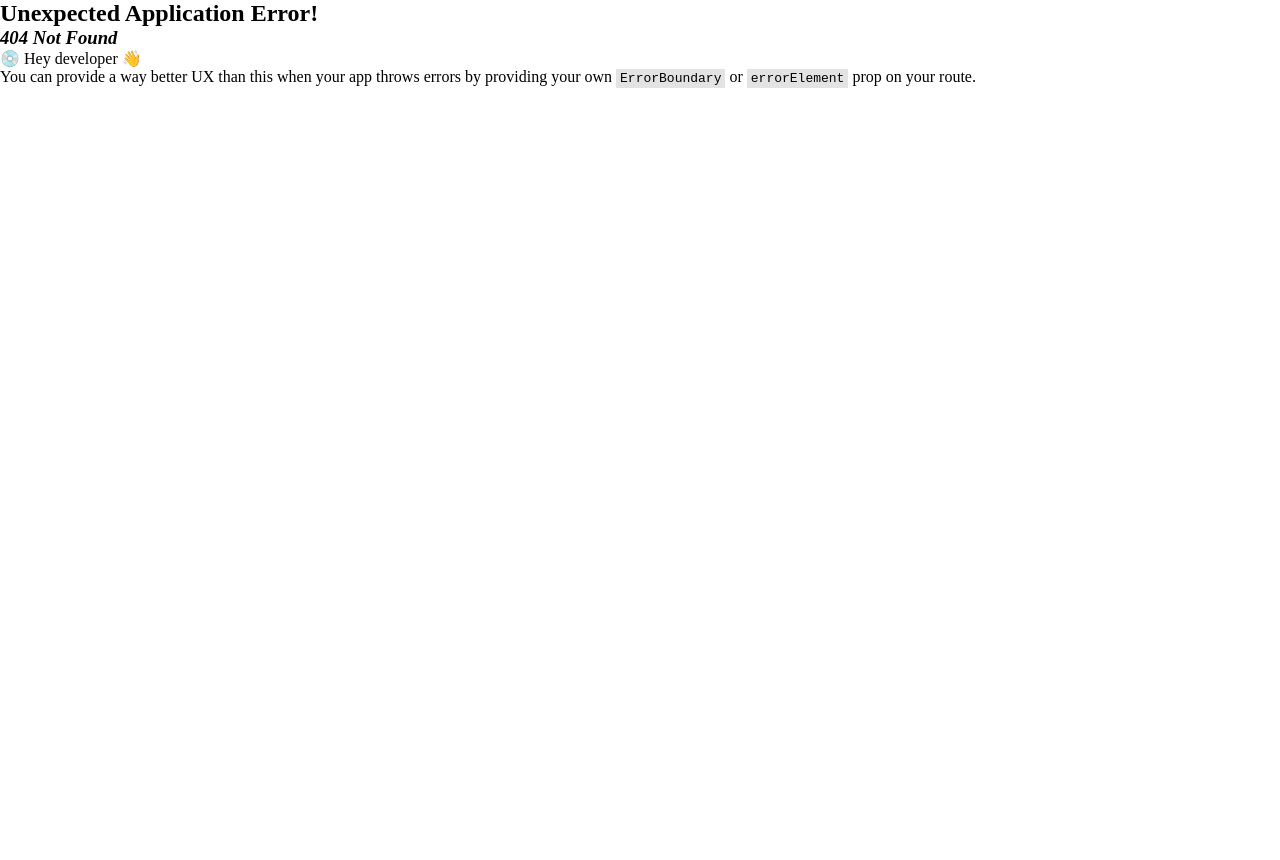
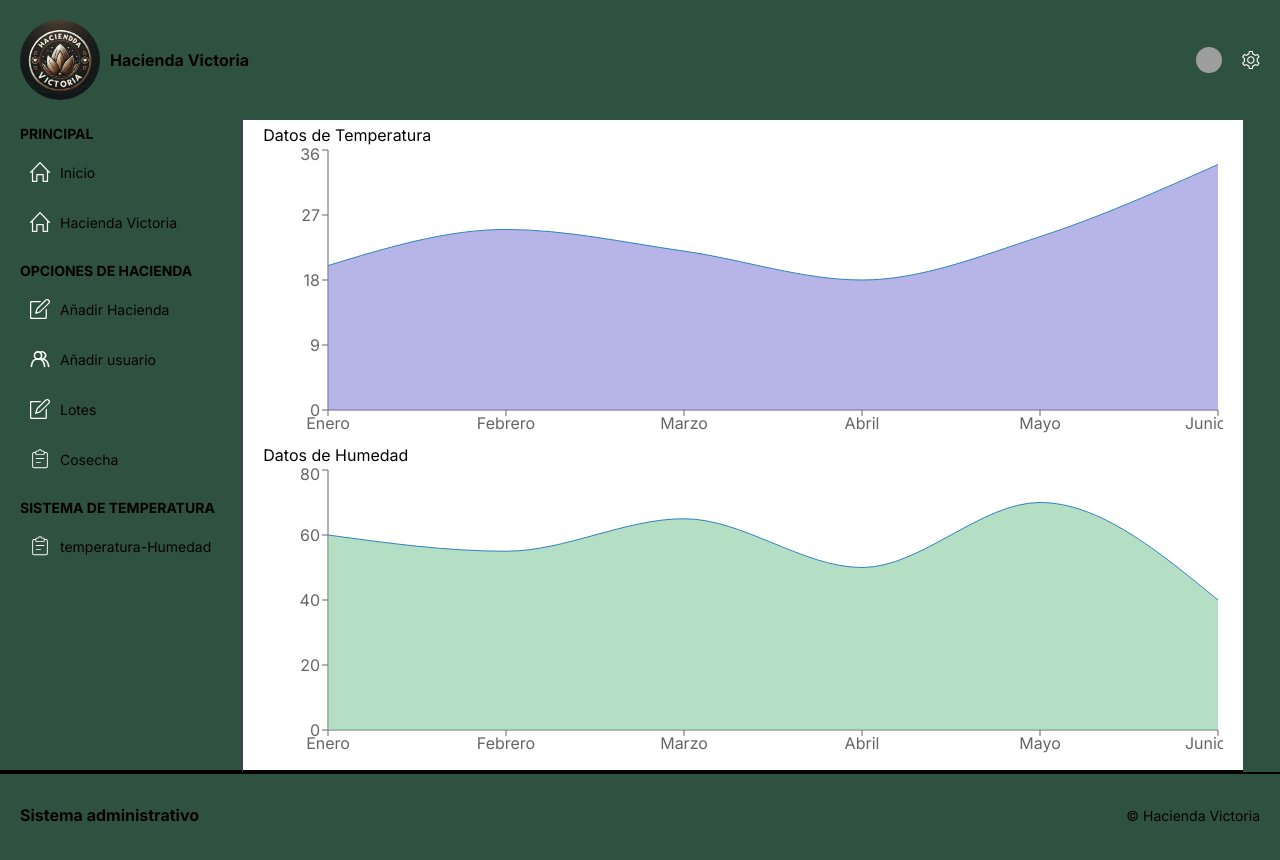
Before and after one commit to JorgeProdri/Proyect8sb, a React (Vite) app in the folder Proyect8sb/: page /Th in a window 1280 px wide. Before the commit this address had no page. Shown: the top 860 px of the page. Before the commit the page ends 800 px from the top, so only its background shows below. Built offline with nearby package versions, Linux system fonts and the light colour scheme; grey boxes are pictures that could not be loaded.

Commit message:
CORRECCIONES

```diff
--- a/Proyect8sb/package.json
+++ b/Proyect8sb/package.json
@@ -15,7 +15,9 @@
     "@mui/material": "^5.13.7",
     "@mui/x-data-grid": "^6.9.2",
     "@tanstack/react-query": "^4.29.19",
+    "chart.js": "^4.4.1",
     "react": "^18.2.0",
+    "react-chartjs-2": "^5.2.0",
     "react-dom": "^18.2.0",
     "react-router-dom": "^6.21.1",
     "recharts": "^2.7.2",
--- a/Proyect8sb/src/App.tsx
+++ b/Proyect8sb/src/App.tsx
@@ -11,6 +11,7 @@ import Finca from "./pages/finca/Finca";
 import Cosecha from "./pages/cosecha/Cosecha";
 import Lotes from "./pages/lote/Lotes";
 import Product from "./pages/product/Product";
+import Th from  "./pages/TH/Th";
 import {
   QueryClient,
   QueryClientProvider,
@@ -69,6 +70,10 @@ function App() {
           element: <User />,
         },
         {
+          path: "/Th",
+          element: <Th />,
+        },
+        {
           path: "/products/:id",
           element: <Product />,
         },
--- a/Proyect8sb/src/data.ts
+++ b/Proyect8sb/src/data.ts
@@ -45,6 +45,18 @@ export const menu = [
         url: "/cosecha",
         icon: "order.svg",
       },
+    ],
+  },
+  {
+    id: 3,
+    title: "Sistema de temperatura",
+    listItems: [
+      {
+        id: 1,
+        title: "temperatura-Humedad",
+        url: "/Th",
+        icon: "order.svg",
+      }
     ],
   },
 ];
--- /dev/null
+++ b/Proyect8sb/src/pages/TH/Th.tsx
@@ -0,0 +1,47 @@
+
+import {
+  AreaChart,
+  Area,
+  XAxis,
+  YAxis,
+  Tooltip,
+  ResponsiveContainer,
+} from 'recharts';
+
+const Th = () => {
+  // Datos de ejemplo para los gráficos
+  const data = [
+    { name: 'Enero', temperatura: 20, humedad: 60 },
+    { name: 'Febrero', temperatura: 25, humedad: 55 },
+    { name: 'Marzo', temperatura: 22, humedad: 65 },
+    { name: 'Abril', temperatura: 18, humedad: 50 },
+    { name: 'Mayo', temperatura: 24, humedad: 70 },
+    { name: 'Junio', temperatura: 34, humedad: 40 },
+  ];
+
+  return (
+    <div>
+      <div>Datos de  Temperatura</div>
+      <ResponsiveContainer width="100%" height={300}>
+        <AreaChart data={data}>
+          <XAxis dataKey="name" />
+          <YAxis />
+          <Tooltip />
+          <Area type="monotone" dataKey="temperatura" fill="#8884d8" />
+        </AreaChart>
+      </ResponsiveContainer>
+
+      <div>Datos de Humedad</div>
+      <ResponsiveContainer width="100%" height={300}>
+        <AreaChart data={data}>
+          <XAxis dataKey="name" />
+          <YAxis />
+          <Tooltip />
+          <Area type="monotone" dataKey="humedad" fill="#82ca9d" />
+        </AreaChart>
+      </ResponsiveContainer>
+    </div>
+  );
+};
+
+export default Th;
```
Also changed, not shown: Proyect8sb/src/pages/TH/th.scss (added).
